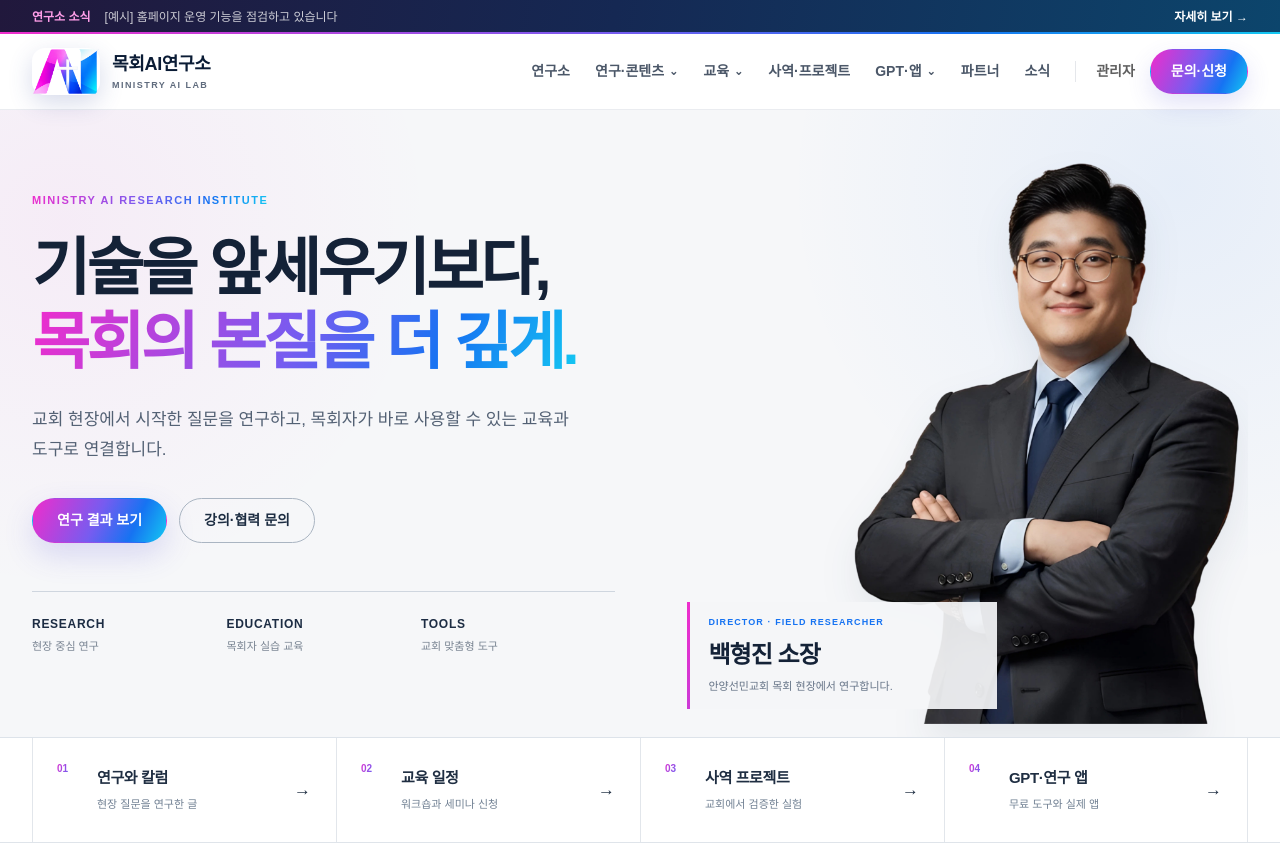
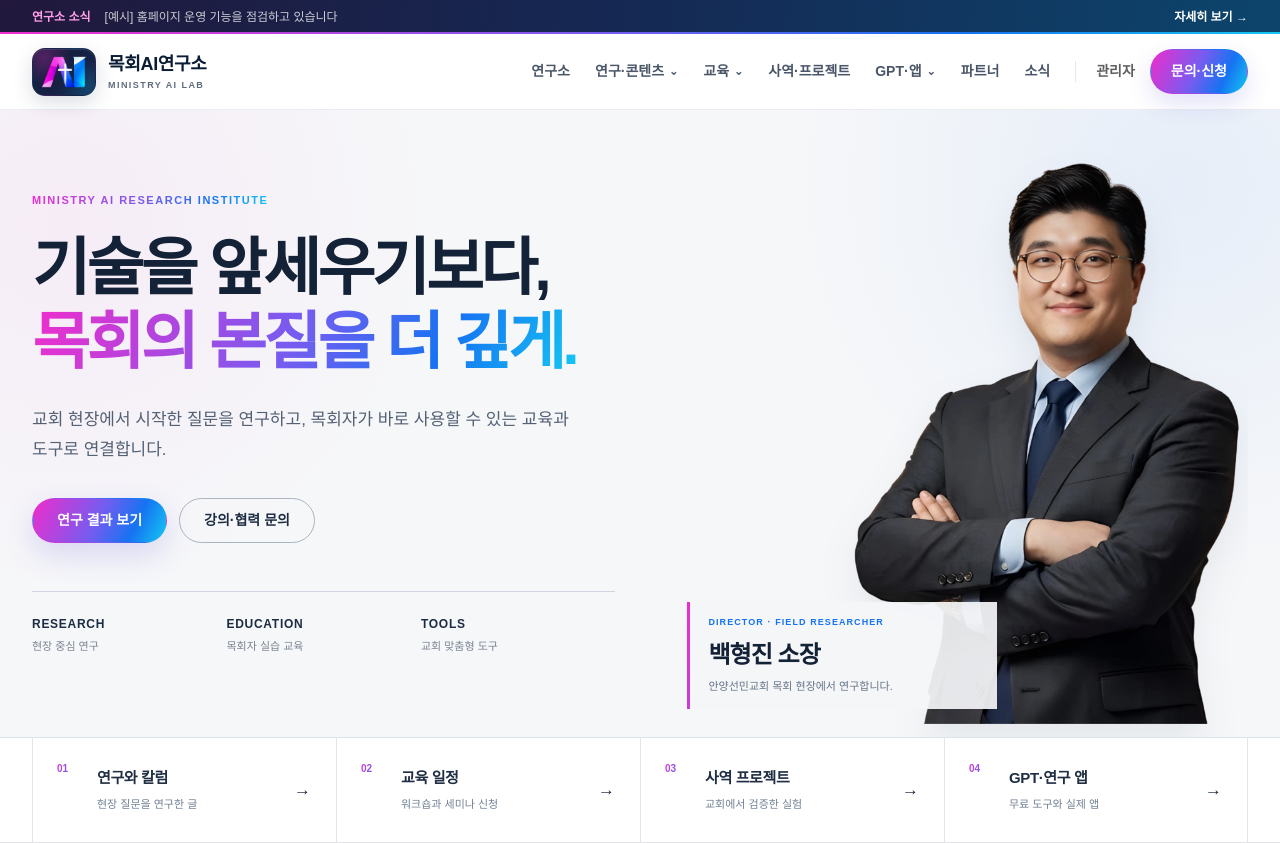
Before and after one commit to Baekhyungjin/AI-Ministry-Research-Institute, a Next.js app: page / in a window 1280 px wide. Shown: the top 844 px of the page. Built offline with nearby package versions, Linux system fonts and the light colour scheme; no server answers; the database is empty.

Commit message:
Improve header logo contrast

```diff
--- a/src/app/globals.css
+++ b/src/app/globals.css
@@ -1000,3 +1000,43 @@ p,li,figcaption { text-wrap: pretty; }
 .portal-contact { background: linear-gradient(115deg,#6b35ce 0%,#345bd8 50%,#087fca 100%); }
 .site-footer { position: relative; border-top: 4px solid transparent; border-image: var(--brand-gradient) 1; background: #0c1220; }
 .text-link:hover,.reference-latest-more:hover { color: var(--brand-blue); }
+
+/* Keep the official white cross legible on the white navigation surface. */
+.institutional-header .official-brand-mark {
+  position: relative;
+  display: inline-flex;
+  width: 64px;
+  height: 48px;
+  flex: 0 0 64px;
+  align-items: center;
+  justify-content: center;
+  overflow: hidden;
+  padding: 7px 6px;
+  border: 1px solid rgba(34, 54, 94, .2);
+  border-radius: 13px;
+  background:
+    radial-gradient(circle at 18% 18%, rgba(239, 45, 204, .28), transparent 43%),
+    radial-gradient(circle at 86% 82%, rgba(20, 200, 242, .2), transparent 42%),
+    linear-gradient(145deg, #151b38 0%, #17284f 100%);
+  box-shadow: 0 7px 20px rgba(21, 35, 69, .15), inset 0 1px 0 rgba(255, 255, 255, .1);
+}
+.institutional-header .official-brand-mark img {
+  position: relative;
+  z-index: 1;
+  display: block;
+  width: 100%;
+  height: 100%;
+  object-fit: contain;
+  filter: drop-shadow(0 2px 3px rgba(0, 0, 0, .16));
+  transform: none;
+  animation: none;
+}
+@media (max-width: 600px) {
+  .institutional-header .official-brand-mark {
+    width: 54px;
+    height: 42px;
+    flex-basis: 54px;
+    padding: 6px 5px;
+    border-radius: 11px;
+  }
+}
```
